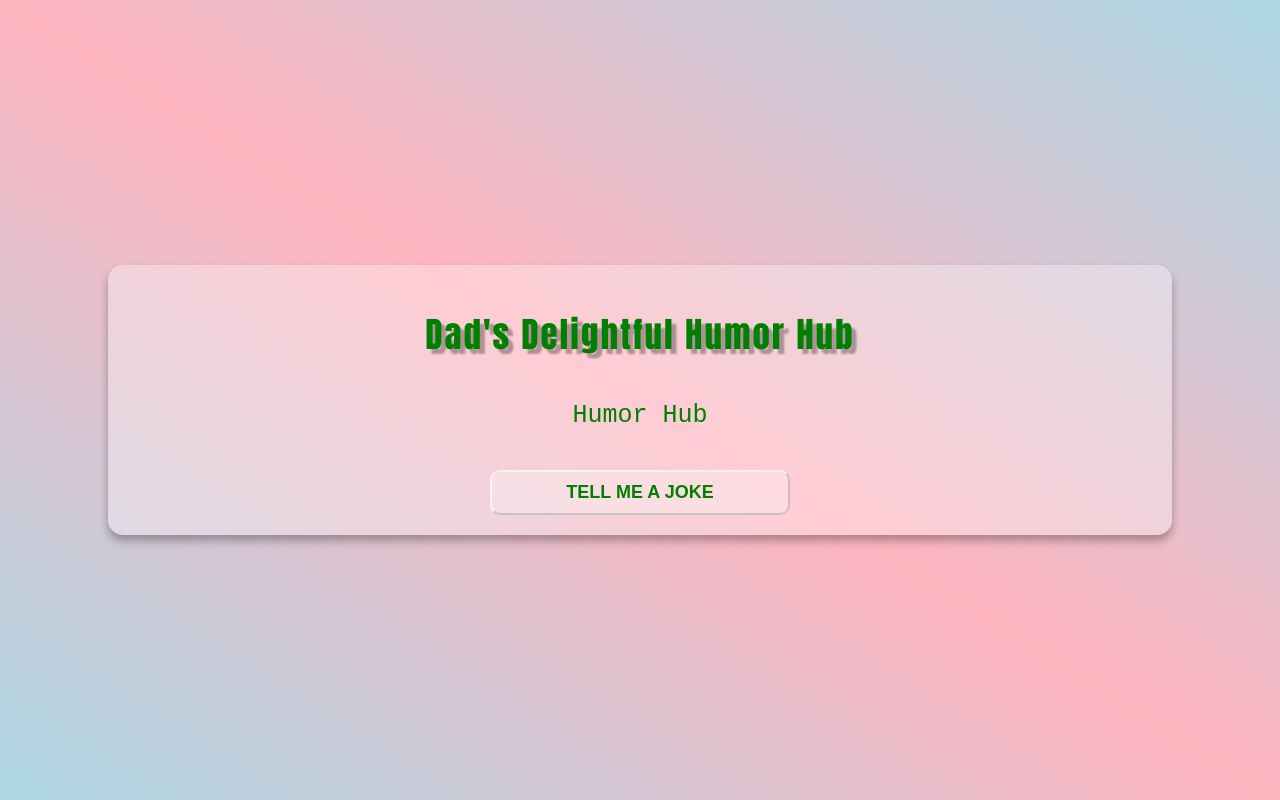
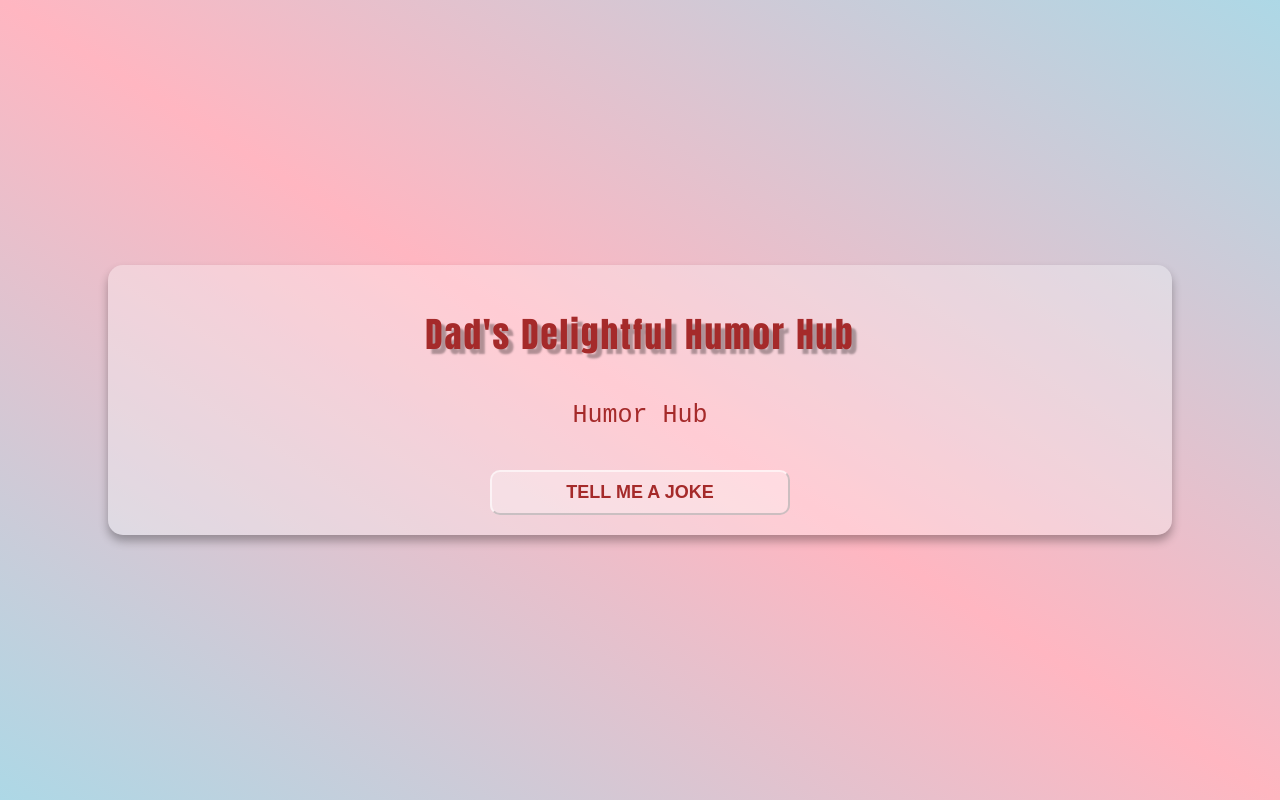
Before and after one commit to FaizzE/Dad-s-Delightful-Humor-Hub, a plain HTML site: page index.html in a window 1280 px wide. Drawn offline with Linux system fonts and the light colour scheme.

Commit message:
Update style.css

```diff
--- a/style.css
+++ b/style.css
@@ -14,7 +14,7 @@ body{
     border-radius: 15px;
     width:80%;
     text-align: center;
-    color:green;
+    color:brown;
 }
 .heading{
     font-size: 35px;
@@ -38,7 +38,7 @@ body{
    border-color:rgba(255, 255, 255,.6);
    text-transform: uppercase;
    width:300px;
-   color:green;
+   color:brown;
 }
 .btn:hover{
    background-color:rgba(255, 255, 255,.5);
```
